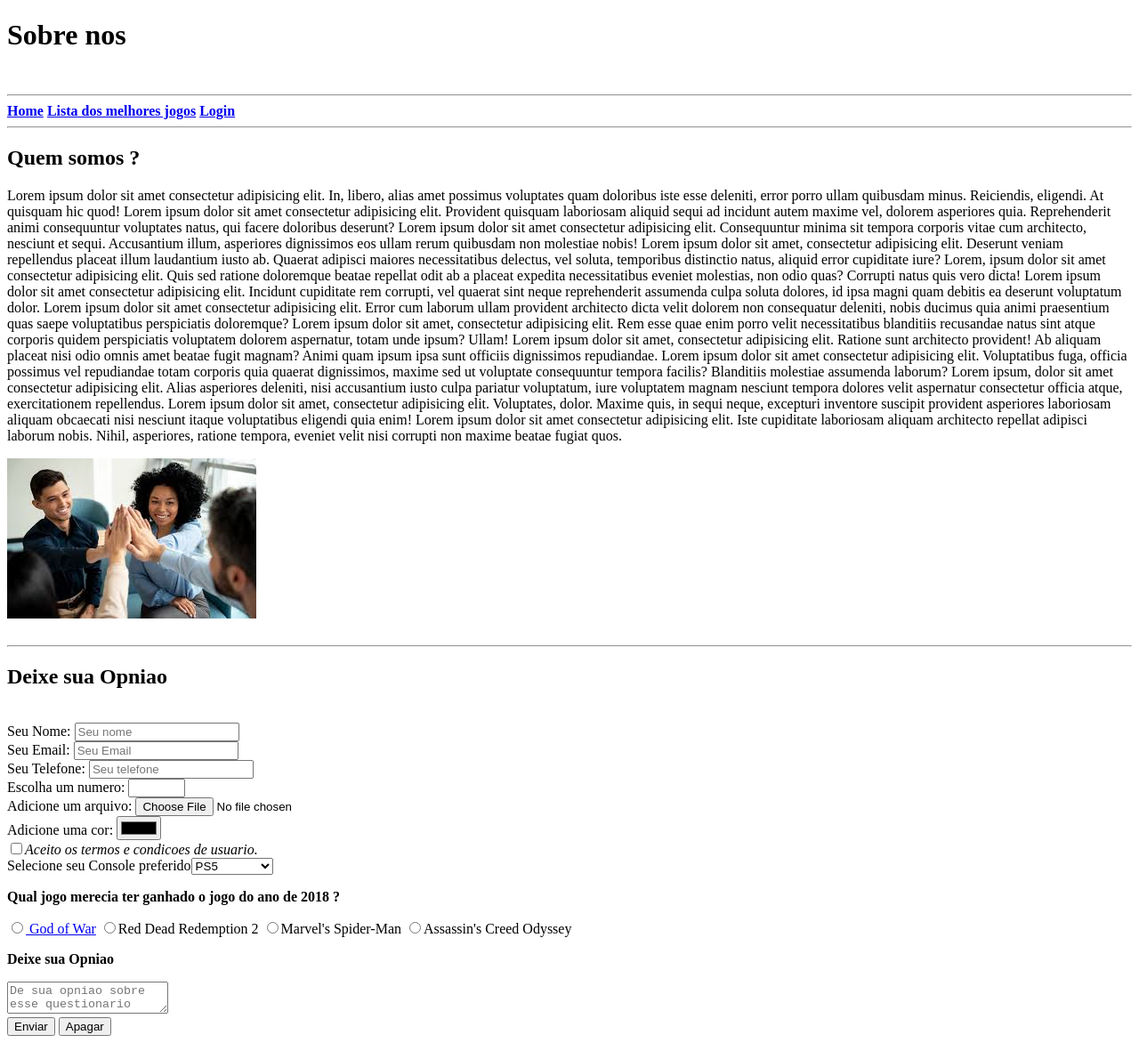
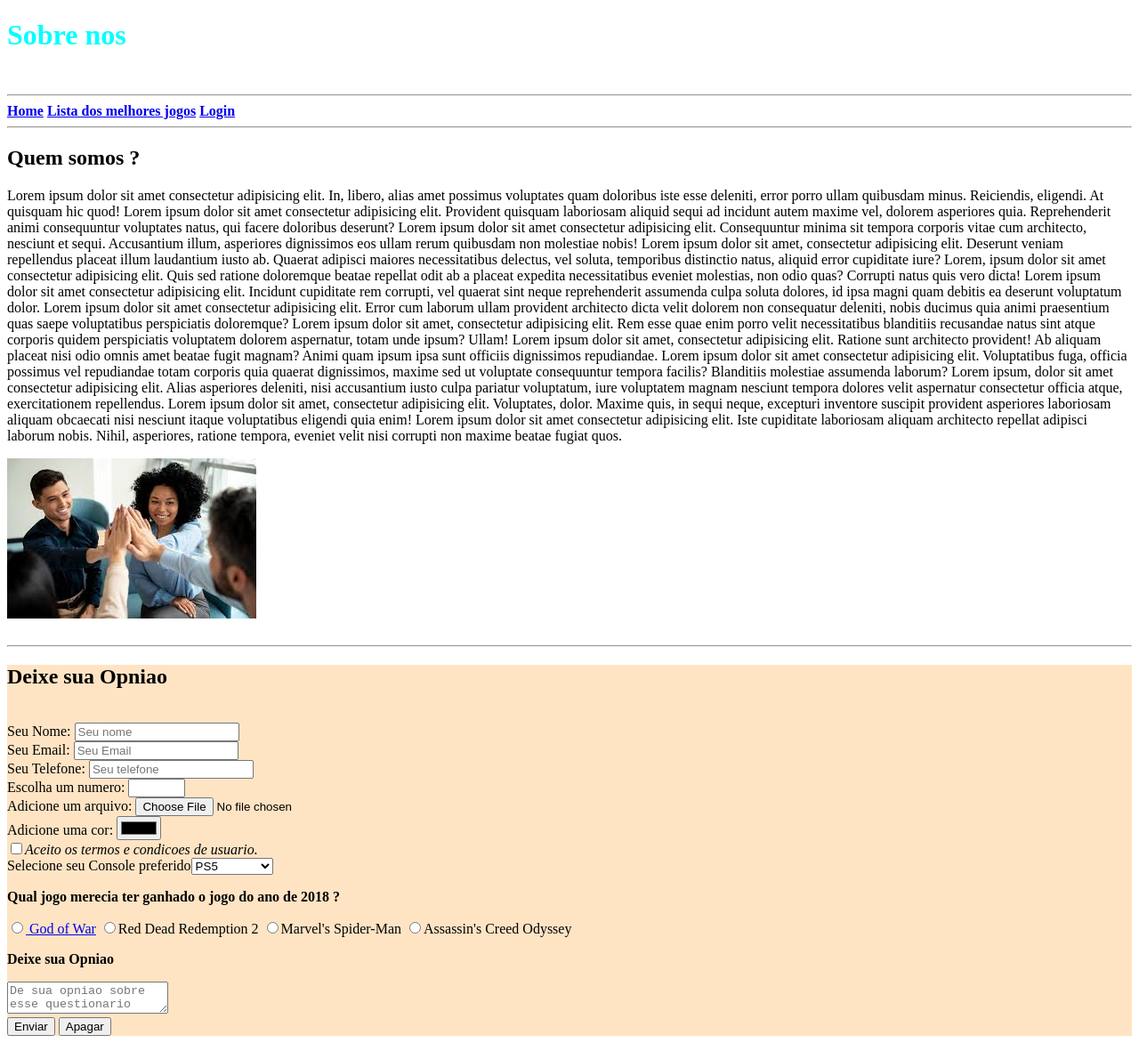
Before and after one commit to YuryAle/Projeto_Front_end, a plain HTML site: page sobre.html in a window 1280 px wide. Shown: the whole page at 89% size. Drawn offline with Linux system fonts and the light colour scheme.

Commit message:
Feat- Adicao do aqruivo style.css, e integracao das paginas com o arquivo do css.

```diff
--- a/sobre.html
+++ b/sobre.html
@@ -4,6 +4,7 @@
     <meta charset="UTF-8">
     <meta name="viewport" content="width=device-width, initial-scale=1.0">
     <title>Sobre nos</title>
+    <link rel="stylesheet" type="text/css" href="style.css"/>
 </head>
 <body>
     <header>
@@ -38,7 +39,7 @@
         </section>
         <br />
         <hr />
-        <section>
+        <section id="op">
             <h2>Deixe sua Opniao</h2>
             <br />
             <form>
--- /dev/null
+++ b/style.css
@@ -0,0 +1,6 @@
+h1{
+    color: aqua;
+}
+#op {
+    background-color: bisque;
+}
```
Also changed, not shown: index.html (+1 -0 lines), lista.html (+1 -0 lines), login.html (+1 -0 lines).
